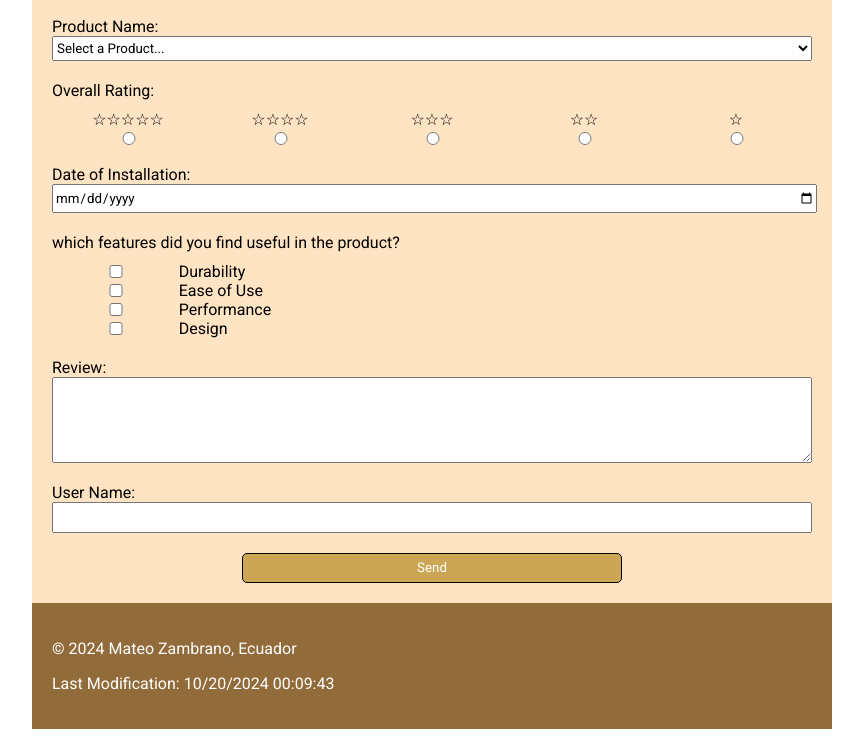
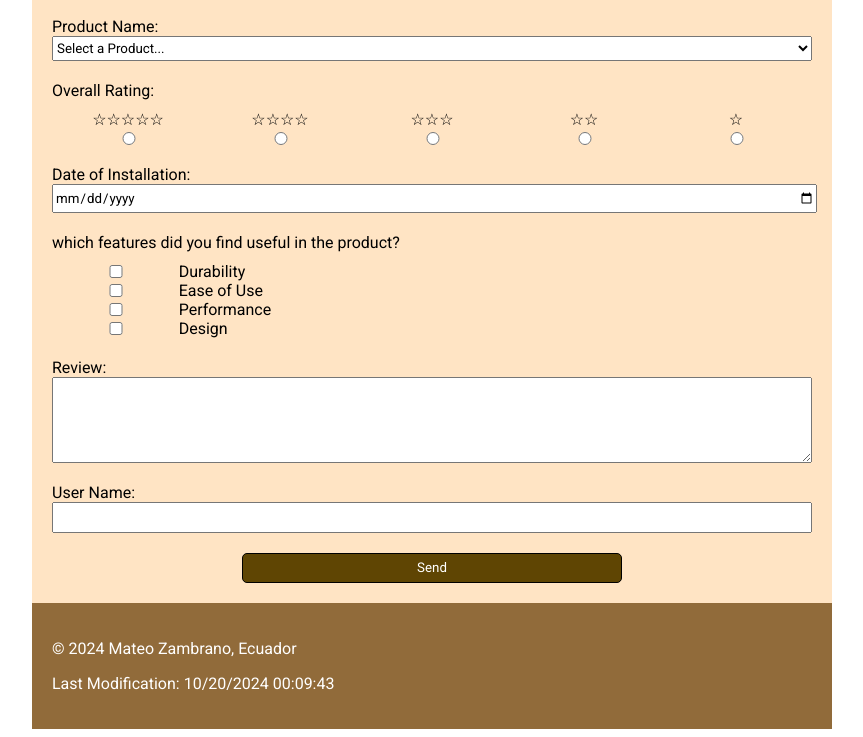
Before and after one commit to mateosi2536/wdd131, a plain HTML site: page form.html in a window 1280 px wide. Shown: the part 92-829 px from the top of the page, without its empty margins (208-1071 px from the left). Drawn offline with Linux system fonts and the light colour scheme.

Commit message:
solve problems

```diff
--- a/styles/form.css
+++ b/styles/form.css
@@ -94,7 +94,7 @@ main {
   height: 30px;
   width: 50%;
   align-self: center;
-  background-color: rgb(204, 166, 85);
+  background-color:rgb(95, 69, 3);
   border: 1px solid black;
   color: white;
   border-radius: 5px;
```
